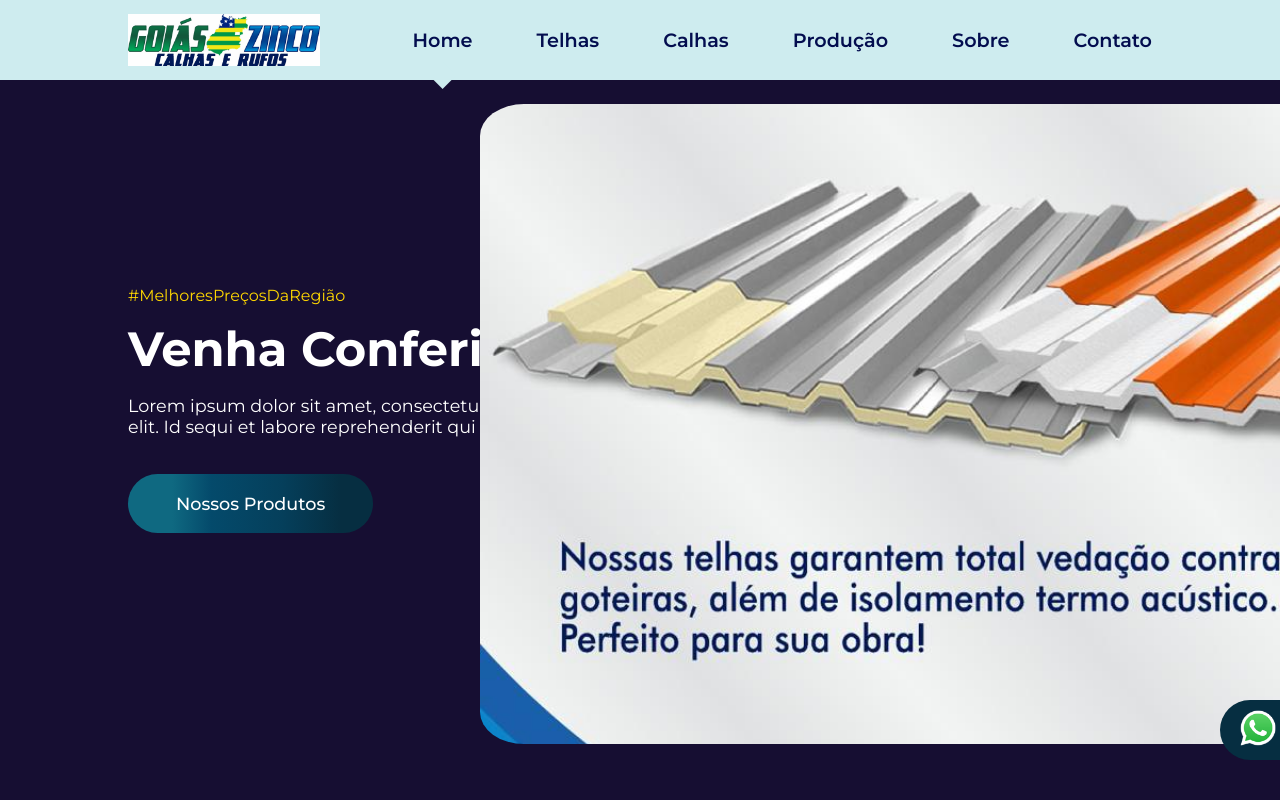
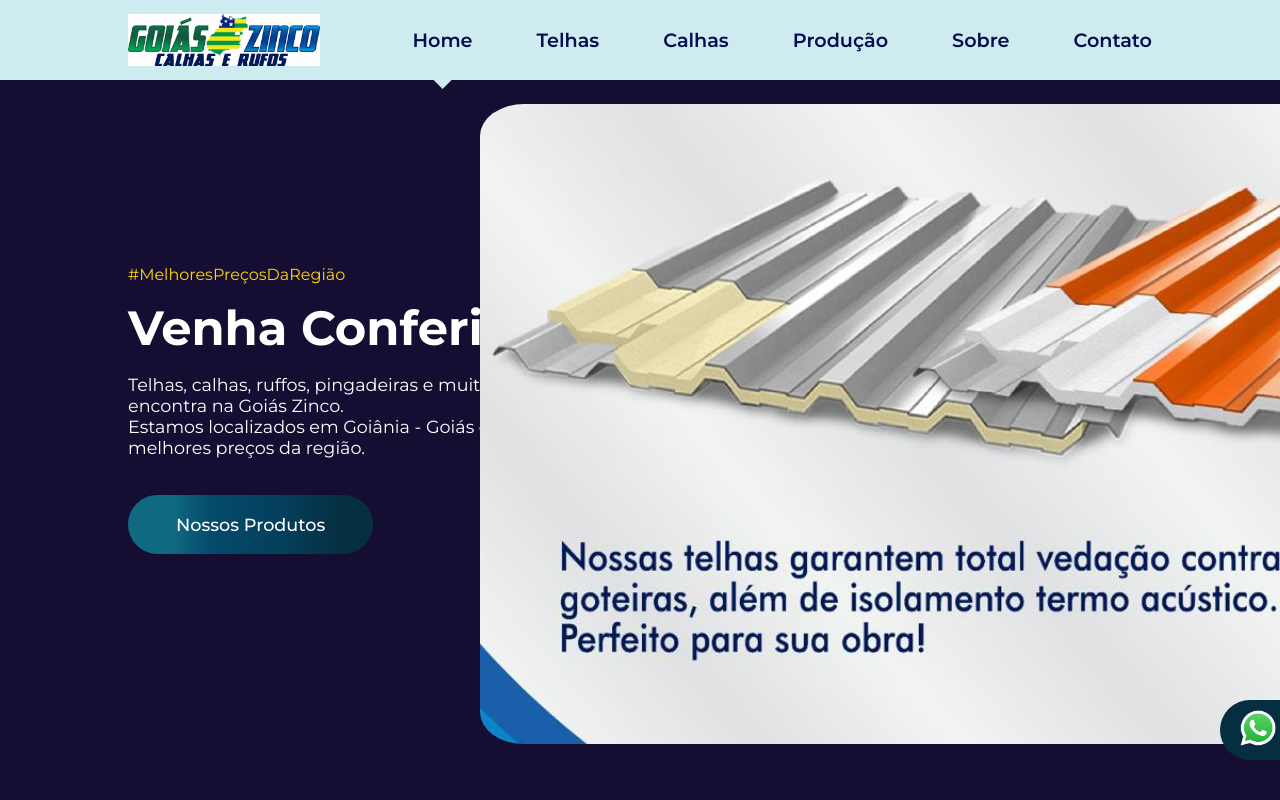
Before and after one commit to lucas-jacinto/Goias-Zinco-LP, a React (Create React App) app: page / in a window 1280 px wide. Shown: the top 800 px of the page. Built offline with nearby package versions, Linux system fonts and the light colour scheme.

Commit message:
adiconando textos certos 1.0

```diff
--- a/src/components/MainHeader.jsx
+++ b/src/components/MainHeader.jsx
@@ -11,7 +11,9 @@ const MainHeader = () => {
             <div className='main_header-img-small' >
                 <img src={publi1} alt="imagem de telha" />
             </div>
-            <p>Lorem ipsum dolor sit amet, consectetur adipisicing elit. Id sequi et labore reprehenderit qui distinctio?
+            <p>Telhas, calhas, ruffos, pingadeiras e muito mais você encontra na Goiás Zinco.
+              <br/>
+              Estamos localizados em Goiânia - Goiás com os melhores preços da região.
             </p>
             <Link to='/produtos' className='btn lg'>Nossos Produtos</Link>
         </div>
--- a/src/pages/home/home.css
+++ b/src/pages/home/home.css
@@ -34,6 +34,7 @@
   margin: 1rem 0 3.5rem;
   font-size: 1.1rem;
 }
+
 
 .main_header-right {
   display: grid;
```
